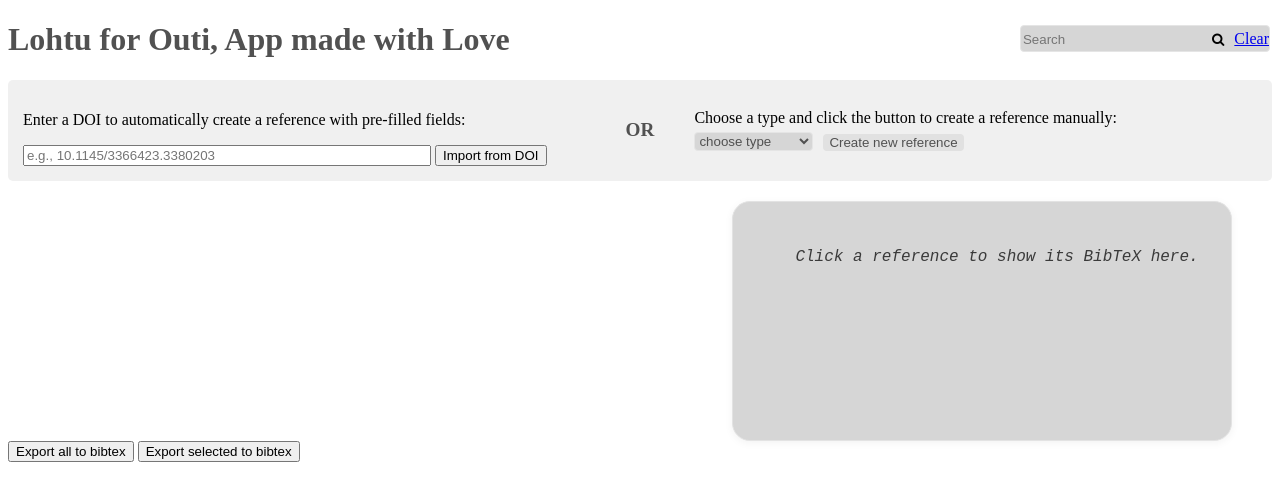
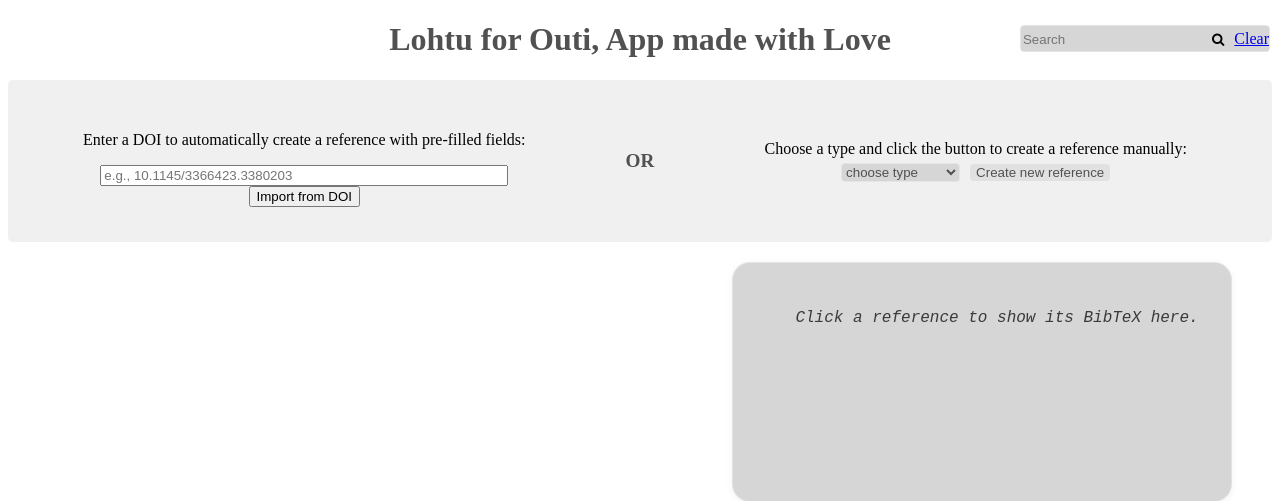
Before and after one commit to Feycry/lohtu, a Flask app: template src/templates/index.html in a window 1280 px wide. Shown: the top 501 px of the page. Run offline with Flask 3, Linux system fonts and the light colour scheme; the template is opened without the code that fills it, so the values that code supplies are empty; parts of the project's set-up code (start-up, migrations or seed data) failed here and were passed over.

Commit message:
Improve front page layout and style

```diff
--- a/src/static/main.css
+++ b/src/static/main.css
@@ -69,19 +69,29 @@ h3 {
   margin-top: 10px;
 }
 
-.create_reference_section {
+.create_reference_container {
   display: flex;
   align-items: center;
+  justify-content: center;
   background-color: #f0f0f0;
   padding: 15px;
   margin-bottom: 20px;
   border-radius: 5px;
+  gap: 20px;
 }
 
-.create_reference_section > div:first-child,
-.create_reference_section > div:last-child {
-  flex: 1 1 0;
-  min-width: 0;
+.create_reference_section {
+  flex: 1;
+  padding: 20px;
+  text-align: center;
+}
+
+.create_reference_divider {
+  font-size: 1.2em;
+  font-weight: bold;
+  color: rgb(81, 81, 81);
+  padding: 20px;
+  flex-shrink: 0;
 }
 
 .create_reference_section form {
--- a/src/templates/index.html
+++ b/src/templates/index.html
@@ -6,7 +6,7 @@ Reference app
 
 {% block body %}
 
-<h1>Lohtu for Outi, App made with Love</h1>
+<h1 style="text-align: center;">Lohtu for Outi, App made with Love</h1>
 
 <form method="get" action="/" style="margin-bottom: 1em;" class="search wrapper">
   <input type="text" name="q" placeholder="Search" value="{{ q|default('') }}" class="search_input">
@@ -18,8 +18,8 @@ Reference app
   <p>Results</p>
 {% endif %}
 
-<div class="create_reference_section">
-  <div>
+<div class="create_reference_container">
+  <div class="create_reference_section">
     <p>Enter a DOI to automatically create a reference with pre-filled fields:</p>
     <form action="/lookup_doi" method="post">
       <input type="text" name="doi" id="doi_lookup" placeholder="e.g., 10.1145/3366423.3380203">
@@ -27,11 +27,11 @@ Reference app
     </form>
   </div>
 
-  <div style="font-size: 1.2em; font-weight: bold; color: rgb(81, 81, 81); padding: 0 40px; flex-shrink: 0;">OR</div>
+  <div class="create_reference_divider">OR</div>
 
-  <div>
+  <div class="create_reference_section">
     <div style="margin-bottom: 5px;">Choose a type and click the button to create a reference manually:</div>
-    <div style="display: flex; gap: 10px; align-items: center;">
+    <div style="display: flex; gap: 10px; align-items: center; justify-content: center;">
       <select name="reference_type" id="reference_type" class="ref_selection" required>
         <option value="">choose type</option>
         <option value="article">@article</option>
```
